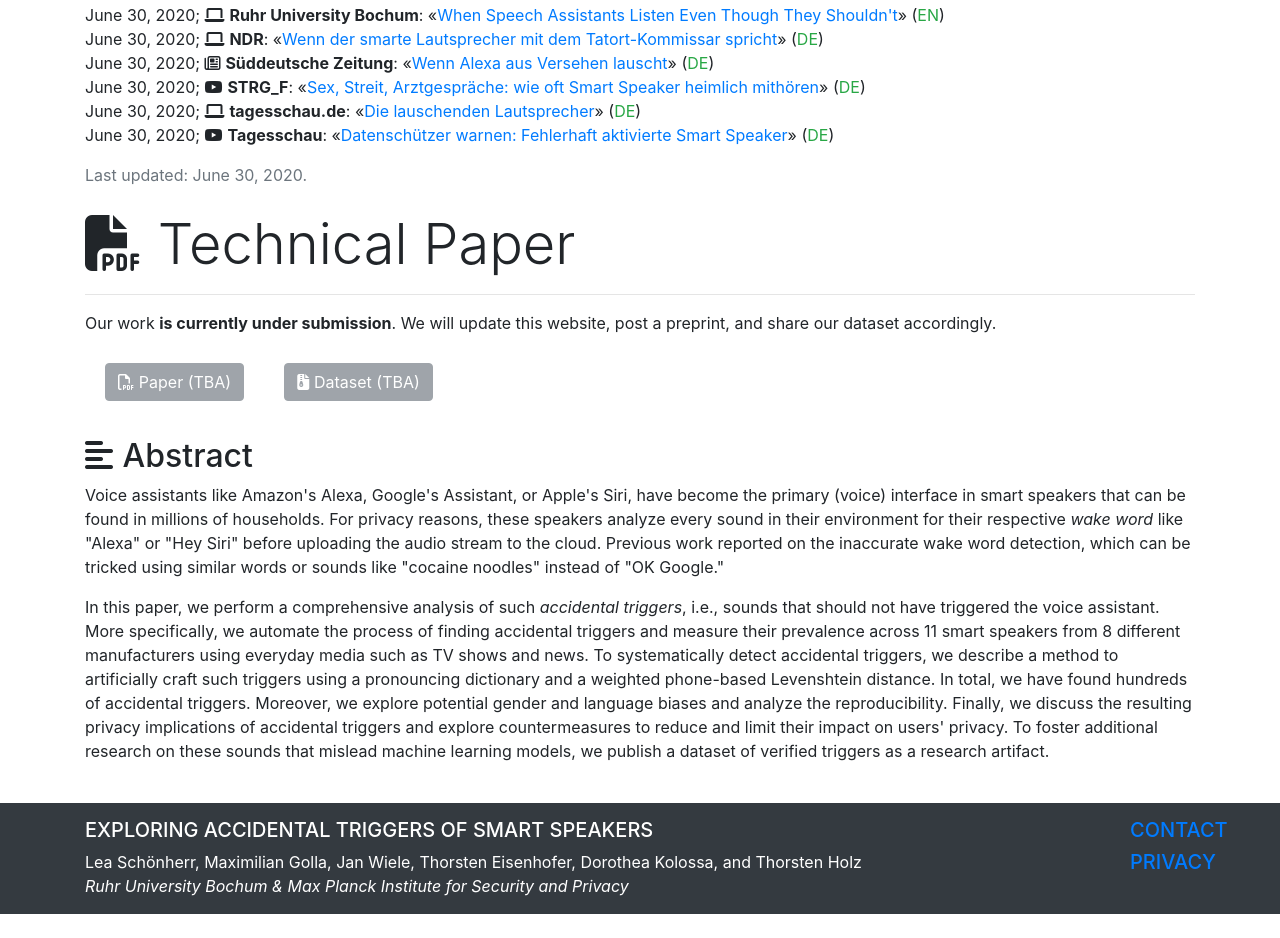
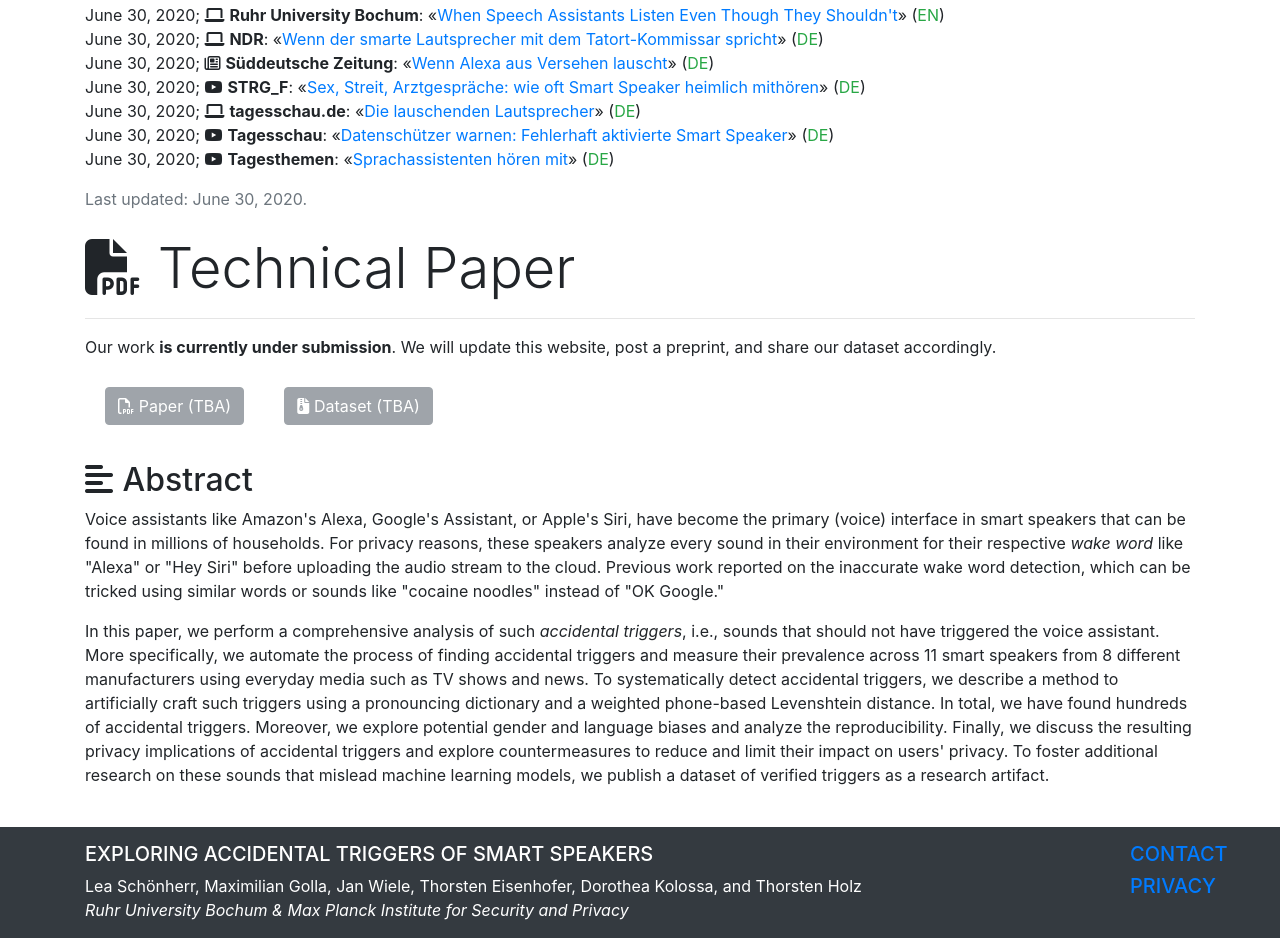
Before and after one commit to unacceptable-privacy/unacceptable-privacy.github.io, a plain HTML site: page index.html in a window 1280 px wide. Shown: the part 4448-5386 px from the top of the page. Before the commit the page ends 5362 px from the top, so only its background shows below. Drawn offline with Linux system fonts and the light colour scheme.

Commit message:
More news

```diff
--- a/index.html
+++ b/index.html
@@ -493,6 +493,7 @@
                 <li>June 30, 2020; <i class="fab fa-youtube"></i><b>STRG_F</b>: &laquo;<a class="text-primary" href="https://www.youtube.com/watch?v=BBkXKPfvyBI" target="_blank">Sex, Streit, Arztgespräche: wie oft Smart Speaker heimlich mithören</a>&raquo; (<span class="text-success">DE</span>)</li>
                 <li>June 30, 2020; <i class="fas fa-laptop"></i><b>tagesschau.de</b>: &laquo;<a class="text-primary" href="https://www.tagesschau.de/investigativ/ndr/smart-speaker-101.html" target="_blank">Die lauschenden Lautsprecher</a>&raquo; (<span class="text-success">DE</span>)</li>
                 <li>June 30, 2020; <i class="fab fa-youtube"></i><b>Tagesschau</b>: &laquo;<a class="text-primary" href="https://www.tagesschau.de/multimedia/video/video-723059.html" target="_blank">Datenschützer warnen: Fehlerhaft aktivierte Smart Speaker</a>&raquo; (<span class="text-success">DE</span>)</li>
+                <li>June 30, 2020; <i class="fab fa-youtube"></i><b>Tagesthemen</b>: &laquo;<a class="text-primary" href="https://www.tagesschau.de/multimedia/video/video-723205.html" target="_blank">Sprachassistenten hören mit</a>&raquo; (<span class="text-success">DE</span>)</li>
             </ul>
             <span class="text-muted">Last updated: June 30, 2020.</span>
         </div>
```
